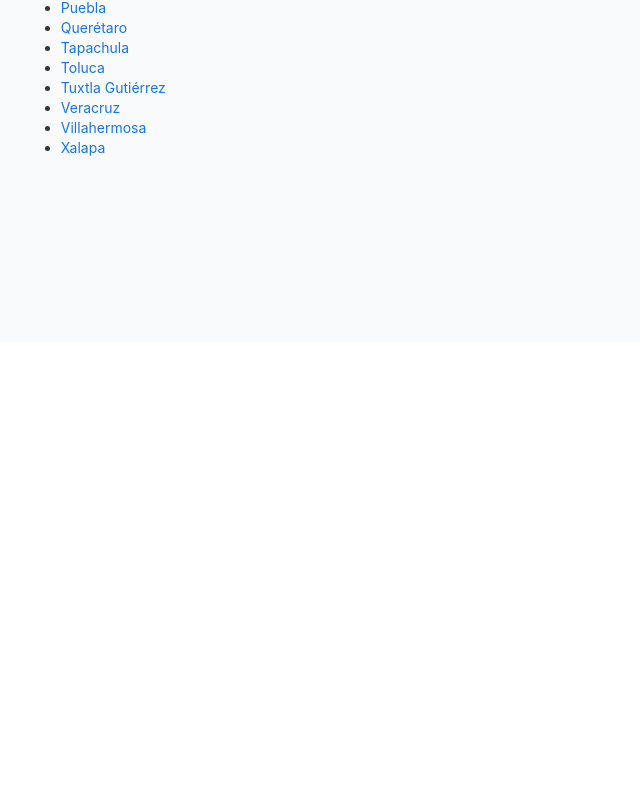
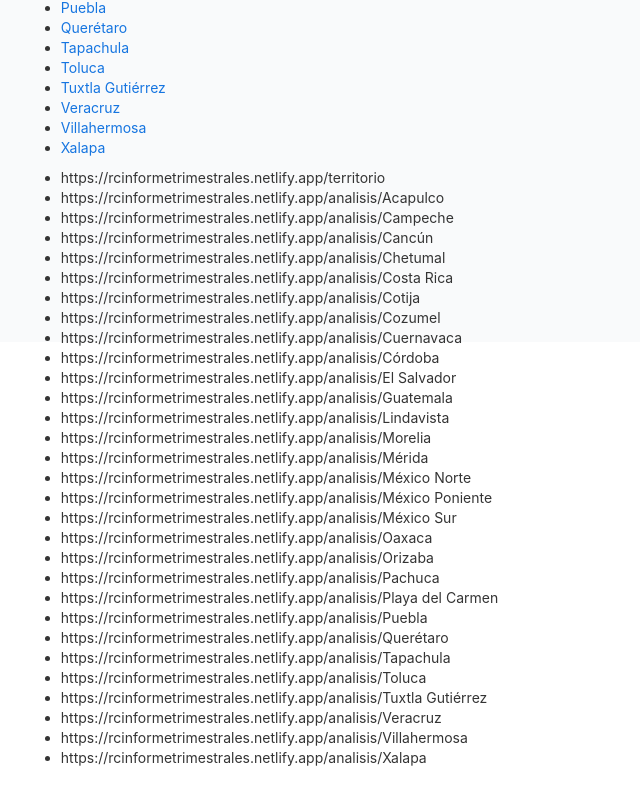
Before and after one commit to Gask8/appReactInformes, a React (Vite) app: page /links in a window 1280 px wide. Shown: the part 478-1282 px from the top of the page, without its empty margins (0-640 px from the left). Before the commit the page ends 900 px from the top, so only its background shows below. Built offline with nearby package versions, Linux system fonts and the light colour scheme; no server answers; what chartjs-plugin-datalabels would draw is missing.

Commit message:
adding links

```diff
--- a/src/ui/LinkList.jsx
+++ b/src/ui/LinkList.jsx
@@ -10,6 +10,7 @@ const Ul = styled.ul`
 
 function LinkList() {
   return (
+    <>
       <ul>
         <li>
           <a href="https://rcinformetrimestrales.netlify.app/territorio">
@@ -162,6 +163,47 @@ function LinkList() {
           </a>
         </li>
       </ul>
+
+      <ul>
+        <li>https://rcinformetrimestrales.netlify.app/territorio</li>
+        <li>https://rcinformetrimestrales.netlify.app/analisis/Acapulco</li>
+        <li>https://rcinformetrimestrales.netlify.app/analisis/Campeche</li>
+        <li>https://rcinformetrimestrales.netlify.app/analisis/Cancún</li>
+        <li>https://rcinformetrimestrales.netlify.app/analisis/Chetumal</li>
+        <li>https://rcinformetrimestrales.netlify.app/analisis/Costa Rica</li>
+        <li>https://rcinformetrimestrales.netlify.app/analisis/Cotija</li>
+        <li>https://rcinformetrimestrales.netlify.app/analisis/Cozumel</li>
+        <li>https://rcinformetrimestrales.netlify.app/analisis/Cuernavaca</li>
+        <li>https://rcinformetrimestrales.netlify.app/analisis/Córdoba</li>
+        <li>https://rcinformetrimestrales.netlify.app/analisis/El Salvador</li>
+        <li>https://rcinformetrimestrales.netlify.app/analisis/Guatemala</li>
+        <li>https://rcinformetrimestrales.netlify.app/analisis/Lindavista</li>
+        <li>https://rcinformetrimestrales.netlify.app/analisis/Morelia</li>
+        <li>https://rcinformetrimestrales.netlify.app/analisis/Mérida</li>
+        <li>https://rcinformetrimestrales.netlify.app/analisis/México Norte</li>
+        <li>
+          https://rcinformetrimestrales.netlify.app/analisis/México Poniente
+        </li>
+        <li>https://rcinformetrimestrales.netlify.app/analisis/México Sur</li>
+        <li>https://rcinformetrimestrales.netlify.app/analisis/Oaxaca</li>
+        <li>https://rcinformetrimestrales.netlify.app/analisis/Orizaba</li>
+        <li>https://rcinformetrimestrales.netlify.app/analisis/Pachuca</li>
+        <li>
+          https://rcinformetrimestrales.netlify.app/analisis/Playa del Carmen
+        </li>
+        <li>https://rcinformetrimestrales.netlify.app/analisis/Puebla</li>
+        <li>https://rcinformetrimestrales.netlify.app/analisis/Querétaro</li>
+        <li>https://rcinformetrimestrales.netlify.app/analisis/Tapachula</li>
+        <li>https://rcinformetrimestrales.netlify.app/analisis/Toluca</li>
+        <li>
+          https://rcinformetrimestrales.netlify.app/analisis/Tuxtla Gutiérrez
+        </li>
+        <li>https://rcinformetrimestrales.netlify.app/analisis/Veracruz</li>
+        <li>https://rcinformetrimestrales.netlify.app/analisis/Villahermosa</li>
+        <li>https://rcinformetrimestrales.netlify.app/analisis/Xalapa</li>
+      </ul>
+      <div style={{ height: "50px" }}></div>
+    </>
   );
 }
 
```
Lines whose indentation alone changed are shown as unchanged.
